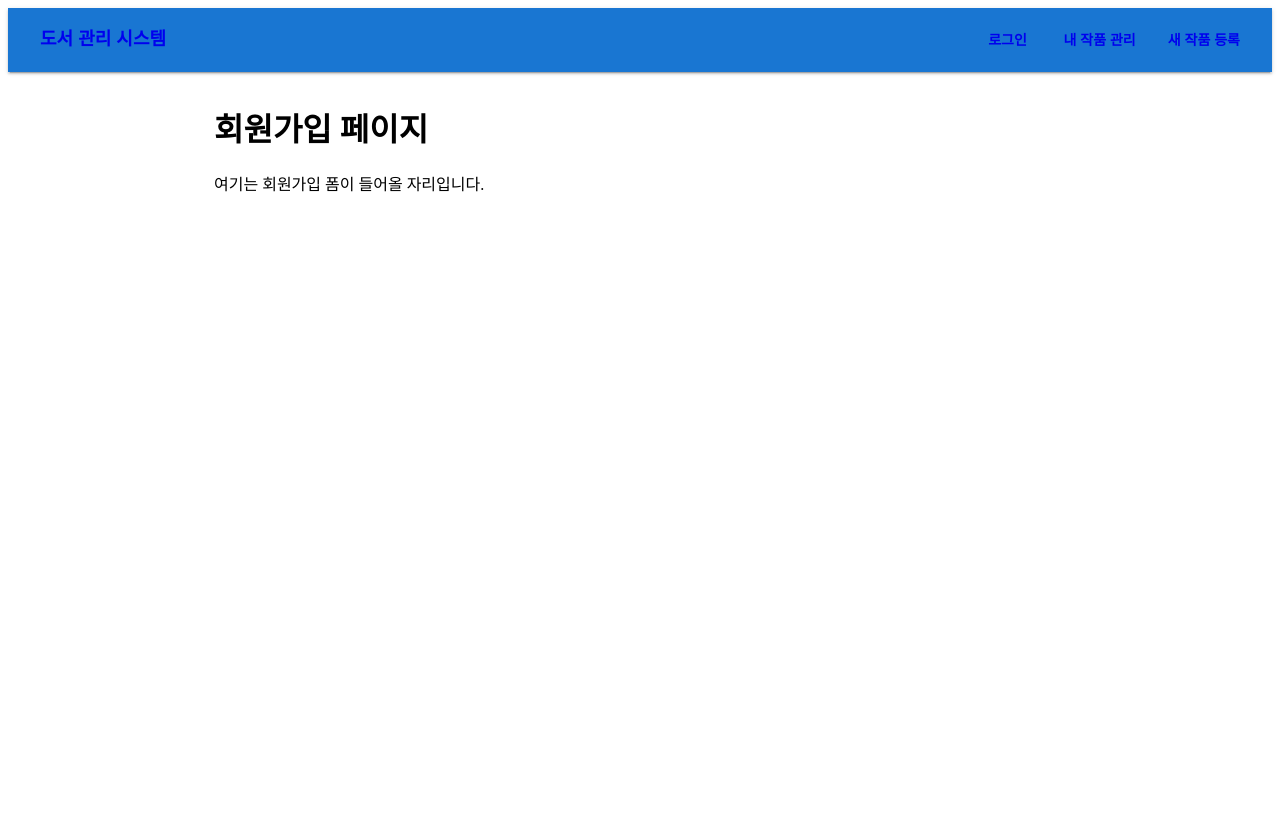
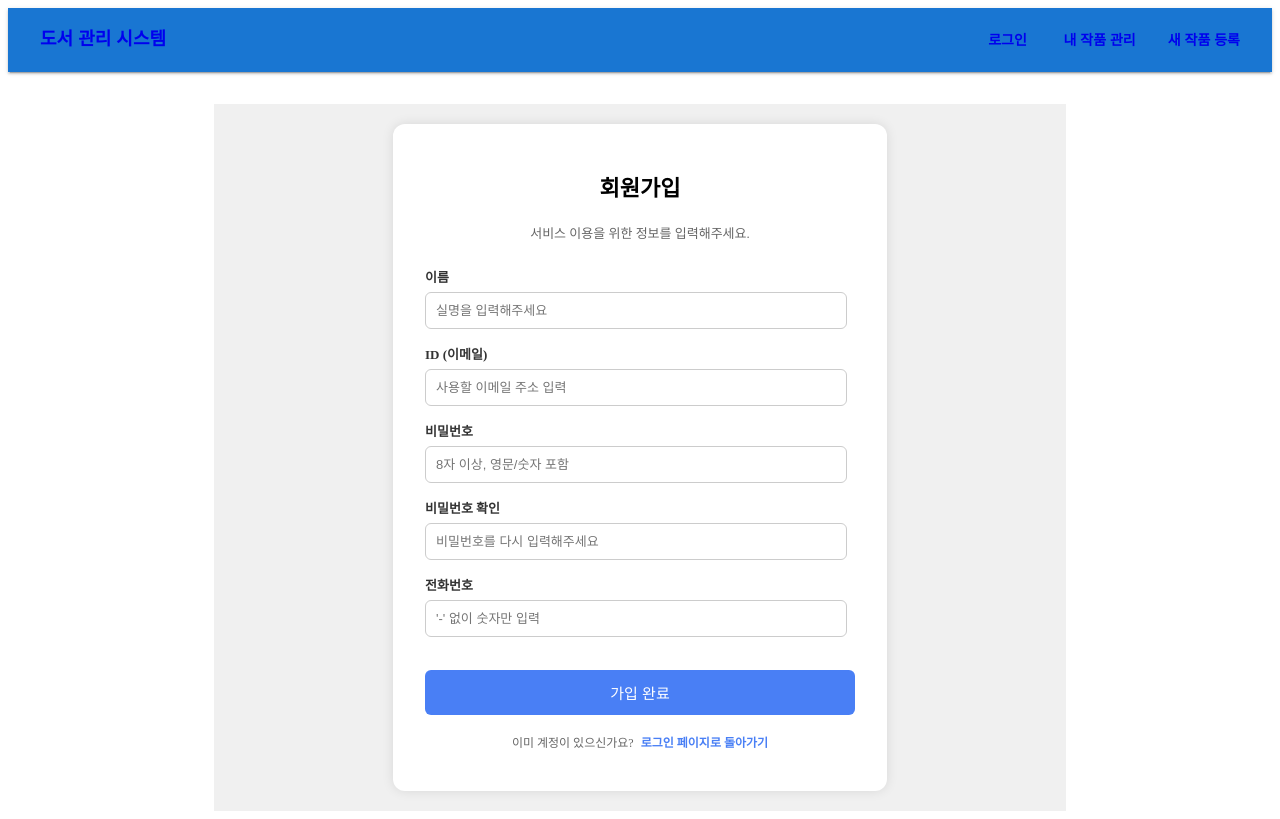
Before and after one commit to leeseungyoons/ai-bookshelf-service, a Next.js app in the folder book/frontend/: page /signup in a window 1280 px wide. Built offline with nearby package versions, Linux system fonts and the light colour scheme.

Commit message:
make layer

```diff
--- a/book/frontend/src/app/layout.js
+++ b/book/frontend/src/app/layout.js
@@ -1,4 +1,4 @@
-'use client';
+"use client";
 
 import Link from "next/link";
 import { AppBar, Toolbar, Typography, Container, Button, Box } from "@mui/material";
--- a/book/frontend/src/app/signup/page.js
+++ b/book/frontend/src/app/signup/page.js
@@ -1,8 +1,132 @@
 export default function SignupPage() {
     return (
-        <div>
-            <h1>회원가입 페이지</h1>
-            <p>여기는 회원가입 폼이 들어올 자리입니다.</p>
+        <div style={styles.page}>
+            {/* 회원가입 카드 */}
+            <div style={styles.card}>
+                <h2 style={styles.title}>회원가입</h2>
+                <p style={styles.subtitle}>서비스 이용을 위한 정보를 입력해주세요.</p>
+
+                {/* 이름 */}
+                <div style={styles.inputGroup}>
+                    <label style={styles.label}>이름</label>
+                    <input type="text" placeholder="실명을 입력해주세요" style={styles.input} />
+                </div>
+
+                {/* 이메일(ID) */}
+                <div style={styles.inputGroup}>
+                    <label style={styles.label}>ID (이메일)</label>
+                    <input type="email" placeholder="사용할 이메일 주소 입력" style={styles.input} />
+                </div>
+
+                {/* 비밀번호 */}
+                <div style={styles.inputGroup}>
+                    <label style={styles.label}>비밀번호</label>
+                    <input type="password" placeholder="8자 이상, 영문/숫자 포함" style={styles.input} />
+                </div>
+
+                {/* 비밀번호 확인 */}
+                <div style={styles.inputGroup}>
+                    <label style={styles.label}>비밀번호 확인</label>
+                    <input type="password" placeholder="비밀번호를 다시 입력해주세요" style={styles.input} />
+                </div>
+
+                {/* 전화번호 */}
+                <div style={styles.inputGroup}>
+                    <label style={styles.label}>전화번호</label>
+                    <input type="text" placeholder="'-' 없이 숫자만 입력" style={styles.input} />
+                </div>
+
+                <button style={styles.submitButton}>가입 완료</button>
+
+                <p style={styles.footerText}>
+                    이미 계정이 있으신가요? <span style={styles.loginLink}>로그인 페이지로 돌아가기</span>
+                </p>
+            </div>
+
         </div>
     );
 }
+const styles = {
+    page: {
+        width: "100%",
+        backgroundColor: "#f0f0f0",       // 회색 박스
+        display: "flex",
+        justifyContent: "center",
+        alignItems: "flex-start",         // ★ 위쪽 정렬
+        paddingTop: "40px",               // ★ 회색 박스 세로 줄이고 카드 올리기
+        overflow: "hidden",               // 스크롤 제거
+    },
+
+    card: {
+        width: "430px",
+        backgroundColor: "white",
+        padding: "28px 32px",
+        borderRadius: "12px",
+        boxShadow: "0 0 12px rgba(0,0,0,0.1)",
+        display: "flex",
+        flexDirection: "column",
+
+        transform: "translateY(-20px)",   // ★ 회원가입 카드 더 위로 올림
+    },
+
+    title: {
+        fontSize: "22px",              // ⭐ 제목도 살짝 줄임
+        fontWeight: "700",
+        textAlign: "center",
+        marginBottom: "8px",
+    },
+
+    subtitle: {
+        textAlign: "center",
+        fontSize: "13px",
+        color: "#666",
+        marginBottom: "25px",
+    },
+
+    inputGroup: {
+        marginBottom: "15px",
+    },
+
+    label: {
+        display: "block",
+        fontSize: "13px",
+        color: "#333",
+        marginBottom: "6px",
+        fontWeight: "600",
+    },
+
+    input: {
+        width: "400px",
+        padding: "10px",               // 기존 12px → 10px
+        fontSize: "13px",
+        borderRadius: "6px",
+        border: "1px solid #ccc",
+        outline: "none",
+    },
+
+    submitButton: {
+        marginTop: "18px",
+        width: "100%",
+        padding: "12px",              // 기존 14px → 12px
+        backgroundColor: "#497ff5",
+        color: "white",
+        fontSize: "15px",
+        borderRadius: "6px",
+        border: "none",
+        cursor: "pointer",
+    },
+
+    footerText: {
+        marginTop: "18px",
+        fontSize: "12px",
+        textAlign: "center",
+        color: "#666",
+    },
+
+    loginLink: {
+        color: "#497ff5",
+        cursor: "pointer",
+        marginLeft: "4px",
+        fontWeight: "600",
+    },
+};
```
Also changed, not shown: book/frontend/src/app/books/[bookid]/page.js (+101 -4 lines), book/frontend/src/app/login/page.js (+123 -3 lines), 1 other file (tests, documents, lock files or other folders).
